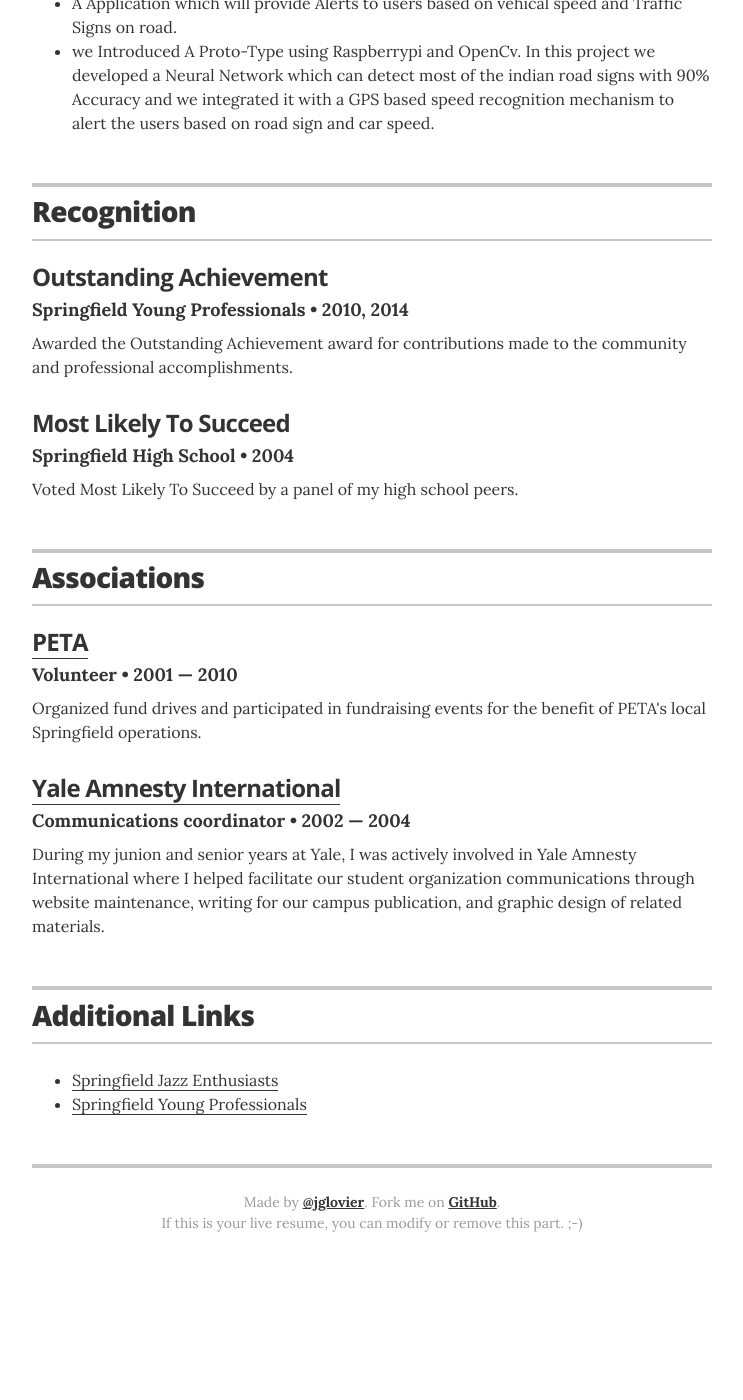
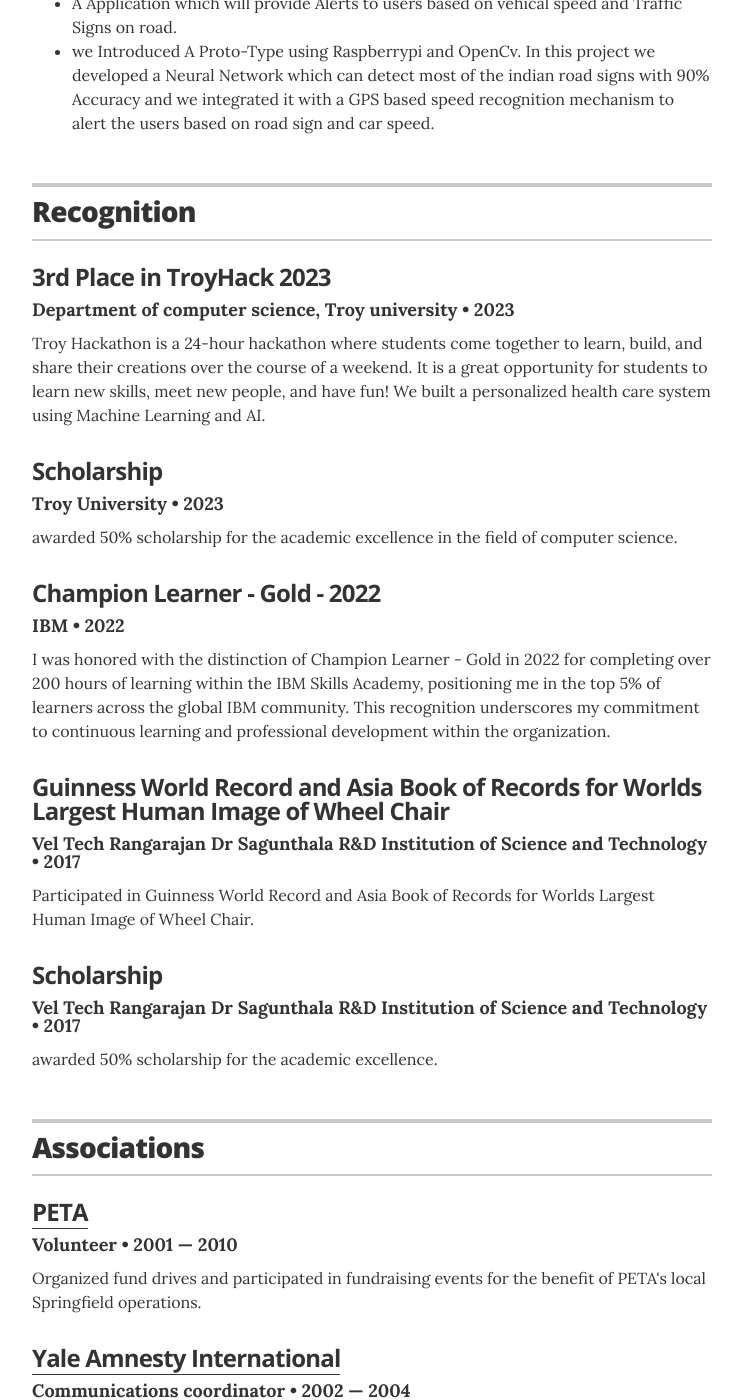
Before and after one commit to JUPUDI-VAMSI-KALYAN/Resume, a Jekyll site: the page built from index.html, in a window 1280 px wide and 1400 px high, scrolled down 3841 px. Shown: the whole window, without its empty margins (268-1011 px from the left). Built offline with Jekyll 4.4.1, drawn with Linux system fonts in a browser that asks for light colours; before the commit the page ends 5123 px from its top, so only the background shows below that.

Commit message:
Update recognitions.yml

```diff
--- a/_data/recognitions.yml
+++ b/_data/recognitions.yml
@@ -1,10 +1,26 @@
 # Recognitions
-- award: Outstanding Achievement
-  organization: Springfield Young Professionals
-  year: 2010, 2014
-  summary: Awarded the Outstanding Achievement award for contributions made to the community and professional accomplishments.
+- award: 3rd Place in TroyHack 2023
+  organization: Department of computer science, Troy university
+  year: 2023
+  summary: Troy Hackathon is a 24-hour hackathon where students come together to learn, build, and share their creations over the course of a weekend. It is a great opportunity for students to learn new skills, meet new people, and have fun! We built a personalized health care system using Machine Learning and AI.
 
-- award: Most Likely To Succeed
-  organization: Springfield High School
-  year: 2004
-  summary: Voted Most Likely To Succeed by a panel of my high school peers.
+- award: Scholarship
+  organization: Troy University
+  year: 2023
+  summary: awarded 50% scholarship for the academic excellence in the field of computer science.
+
+- award: Champion Learner - Gold - 2022
+  organization: IBM
+  year: 2022
+  summary: I was honored with the distinction of Champion Learner - Gold in 2022 for completing over 200 hours of learning within the IBM Skills Academy, positioning me in the top 5% of learners across the global IBM community. This recognition underscores my commitment to continuous learning and professional development within the organization.
+
+
+- award: Guinness World Record and Asia Book of Records for Worlds Largest Human Image of Wheel Chair
+  organization: Vel Tech Rangarajan Dr Sagunthala R&D Institution of Science and Technology
+  year: 2017
+  summary: Participated in Guinness World Record and Asia Book of Records for Worlds Largest Human Image of Wheel Chair.
+
+- award: Scholarship
+  organization: Vel Tech Rangarajan Dr Sagunthala R&D Institution of Science and Technology
+  year: 2017
+  summary: awarded 50% scholarship for the academic excellence.
```
